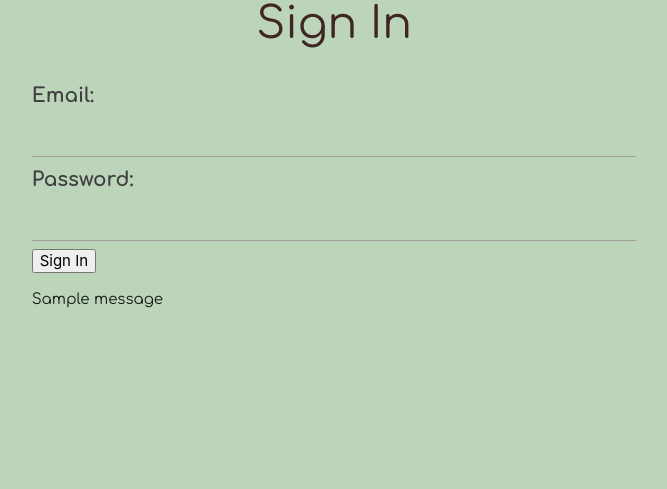
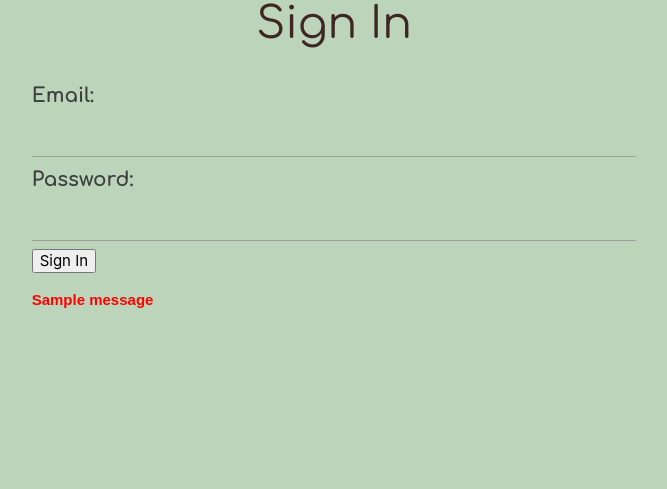
Before and after one commit to susanaviruglio/we-love-reading, a Flask app: page /signin in a window 1280 px wide. Shown: the part 93-582 px from the top of the page, without its empty margins (306-973 px from the left). Run offline with Flask 2, Linux system fonts and the light colour scheme; tables that the repository leaves empty hold one stand-in row (values such as "Sample post"); one stand-in notice (Sample message) is shown; some web fonts are replaced.

Commit message:
added flash message and changed the color to red

```diff
--- a/bookmanager/templates/signin.html
+++ b/bookmanager/templates/signin.html
@@ -13,9 +13,9 @@
             </form>
             {% with messages = get_flashed_messages() %}
             {% if messages %}
-                <ul class="flashes">
+                <ul class="flashes flashes-color">
                       {% for message in messages %}
-                        <li>{{ message }}</li>
+                        <li><b>{{ message }}</b></li>
                     {% endfor %}
                   </ul>
             {% endif %}
```
